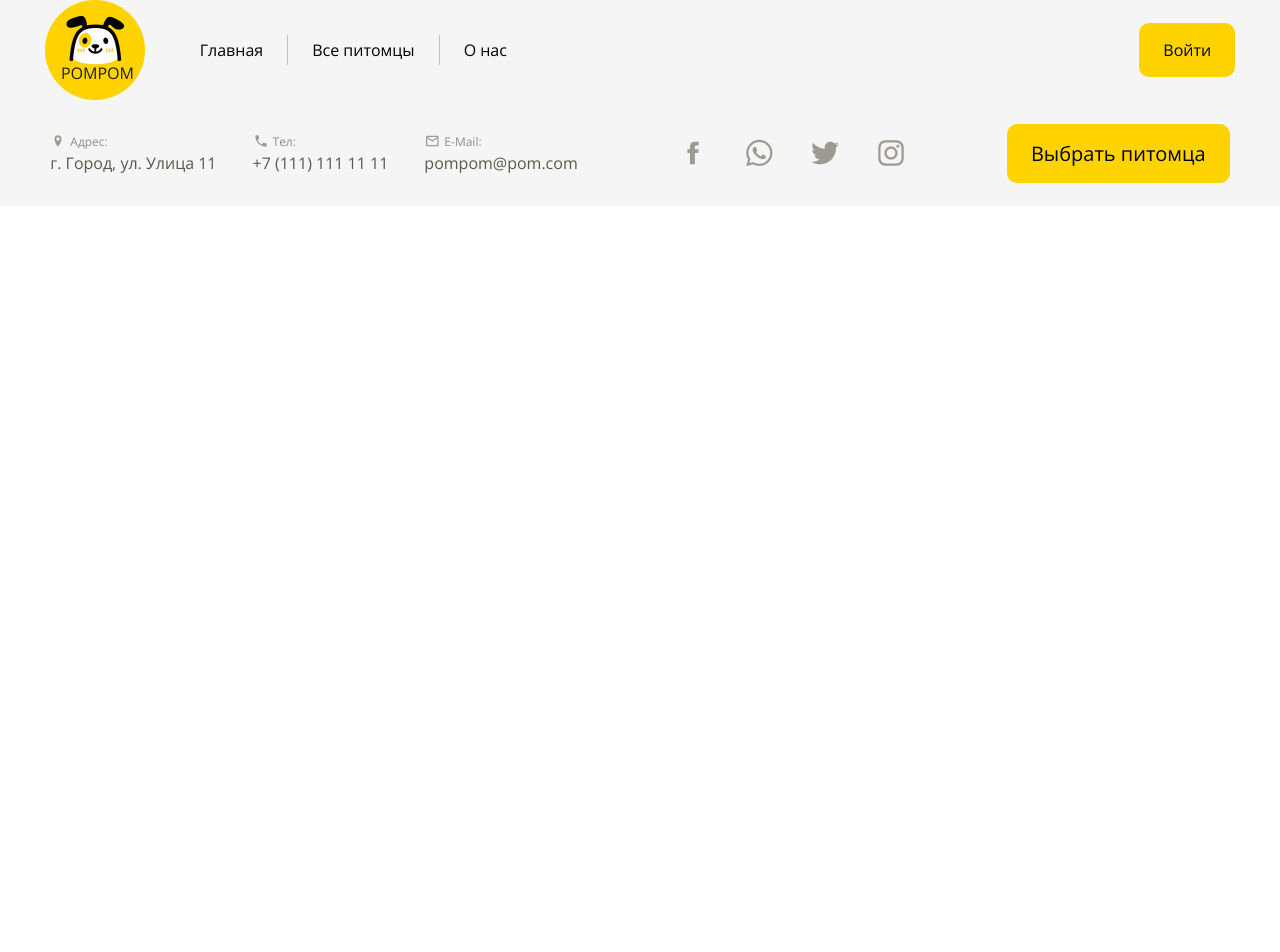
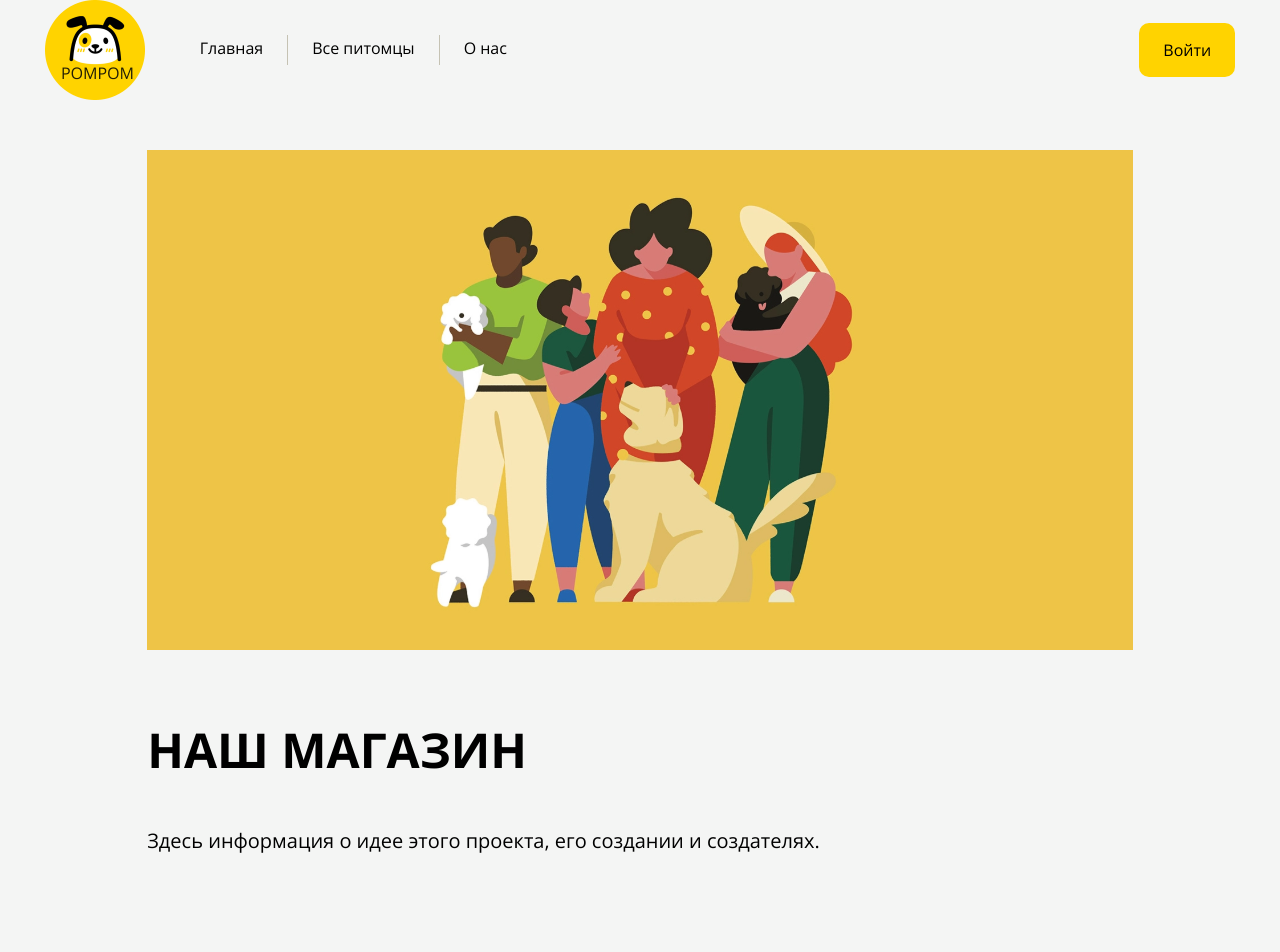
Before and after one commit to theendATM/PomPom-Dog-Shop, a React (Create React App) app: page / in a window 1280 px wide. Shown: the top 952 px of the page. Before the commit the page ends 800 px from the top, so only its background shows below. Built offline with nearby package versions, Linux system fonts and the light colour scheme.

Commit message:
added page about us

```diff
--- a/src/App.js
+++ b/src/App.js
@@ -3,6 +3,7 @@ import './App.css';
 import { Header, Footer } from './components';
 import AnimalsList from './components/AnimalsList/AnimalsList.js'
 import AnimalsFilter from './components/AnimalsFilter/AnimalsFilter';
+import CompanyInfo from './components/CompanyInfo/CompanyInfo';
 
 function App() {
   return (
@@ -15,6 +16,7 @@ function App() {
     // </div>
     <div className="App">
         <Header />
+        <CompanyInfo/>
         <Footer />
     </div>
   );
--- /dev/null
+++ b/src/components/CompanyInfo/CompanyInfo.css
@@ -0,0 +1,33 @@
+.CompanyInfo{
+    width: 77%;
+}
+
+h1{
+    font-size: 48px;
+    line-height: 56px;
+    text-transform: uppercase;
+    margin: 0;
+}
+p{
+    font-size: 20px;
+    line-height: 26px;
+}
+
+.mainBanner{
+    background-color: #EEC447;
+    height: 500px;
+    margin-top: 50px;
+    margin-bottom: 72px;
+}
+
+.mainBanner img{
+    height: 500px;
+}
+
+.mainInfo{
+    display: flex;
+    flex-direction: column;
+    align-items: flex-start;
+    gap: 50px;
+    margin-bottom: 100px;
+}
--- /dev/null
+++ b/src/components/CompanyInfo/CompanyInfo.js
@@ -0,0 +1,21 @@
+import React from "react";
+import "./CompanyInfo.css"
+import banner from "./banner.svg"
+
+function CompanyInfo(){
+
+    return(
+        <div className="CompanyInfo">
+            <div className="mainBanner">
+                <img src={banner} alt="наш баннер"></img>
+            </div>
+
+            <div className="mainInfo">
+                <h1>НАШ МАГАЗИН</h1>
+                <p>Здесь информация о идее этого проекта, его создании и создателях.</p>
+            </div>
+        </div>
+    )
+}
+
+export default CompanyInfo
--- a/src/components/PetCard/PetCard.js
+++ b/src/components/PetCard/PetCard.js
@@ -7,7 +7,7 @@ function PetCard(){
 
     return(
         <div className="petBlock">
-            <img className="petPhoto" src={pet}/>
+            <img className="petPhoto" src={pet} alt="пёсель"/>
             <div className="petInfo">
                 <p className="breed subheading">Самоед щенок</p>
                 <p className="age avarage">4 месяца</p>
```
Also changed, not shown: src/components/CompanyInfo/banner.svg (added).
